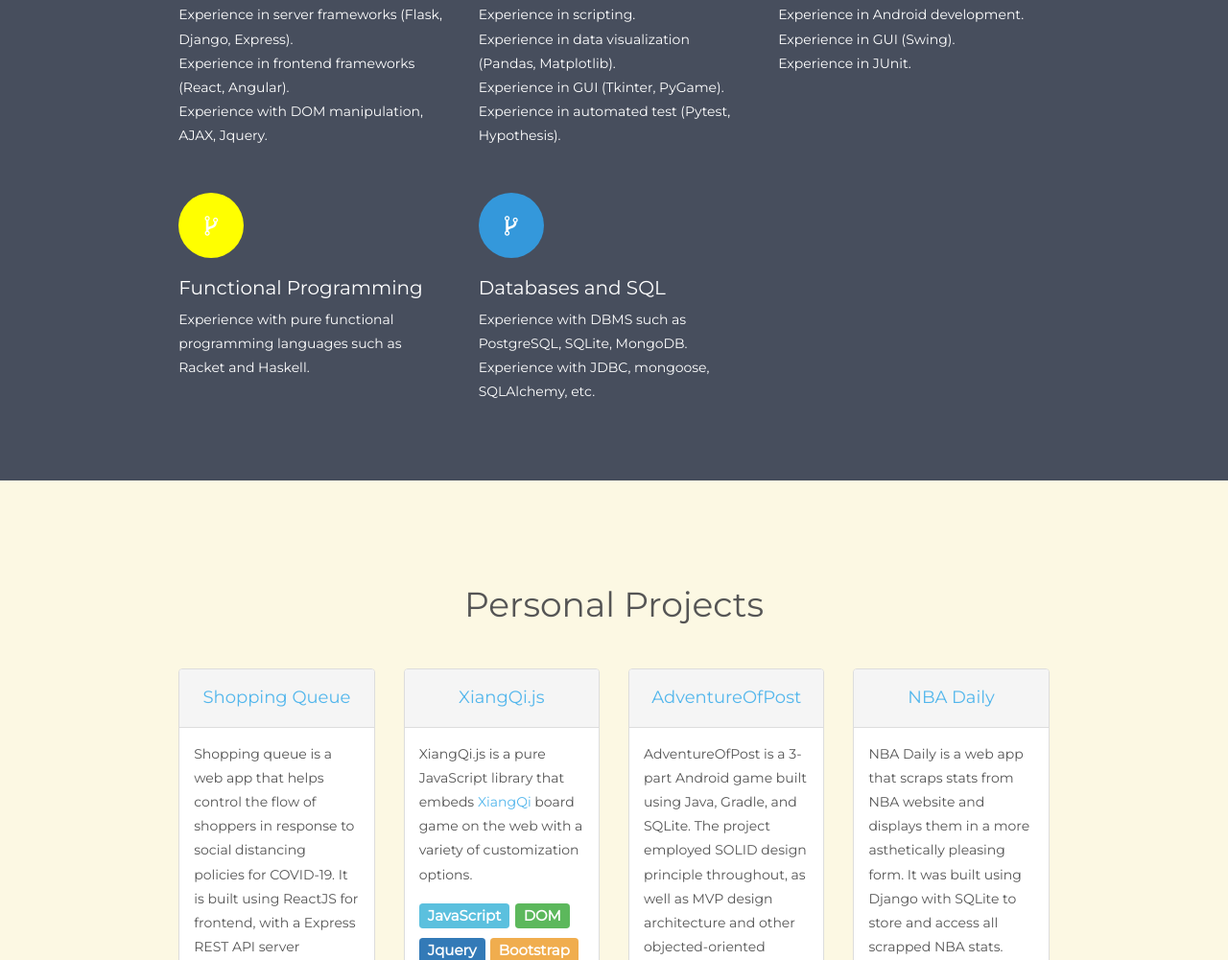
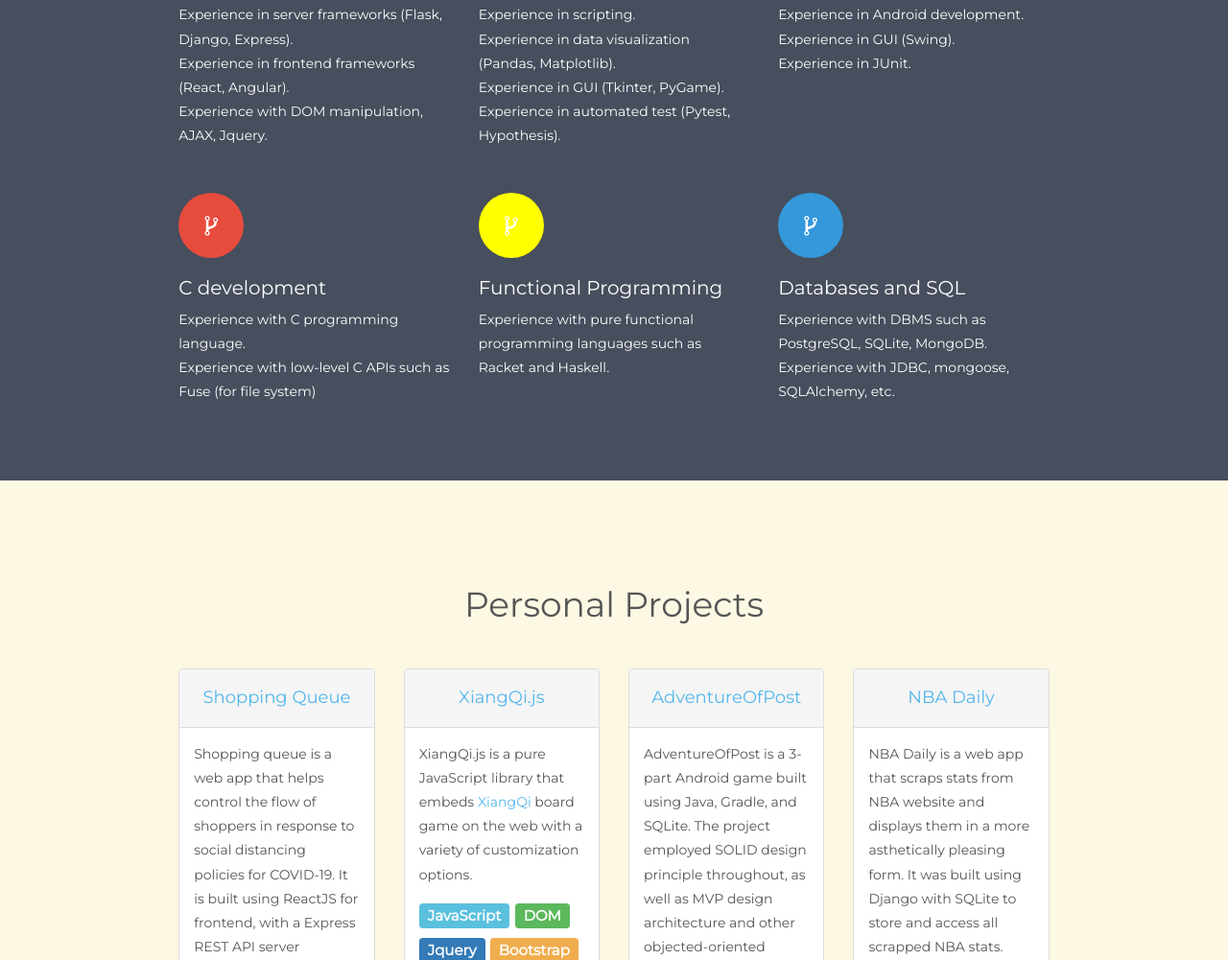
Before and after one commit to larryworm1127/larryworm1127.github.io, a plain HTML site: page index.html in a window 1280 px wide. Shown: the part 837-1838 px from the top of the page at 96% size. Drawn offline with Linux system fonts and the light colour scheme.

Commit message:
Update index.html

```diff
--- a/index.html
+++ b/index.html
@@ -86,6 +86,16 @@
           <br/>
 
           <div class="row">
+            <!-- C -->
+            <div class="col-md-4 col-sm-12">
+              <i class="icon-code-fork icon-md icon-color1"></i>
+              <h4 class="large-h4">C development</h4>
+              <p>
+                Experience with C programming language. <br/>
+                Experience with low-level C APIs such as Fuse (for file system) <br/>
+              </p>
+            </div><!--/.col-md-4-->
+
             <!-- Functional Language -->
             <div class="col-md-4 col-sm-12">
               <i class="icon-code-fork icon-md icon-color4"></i>
@@ -95,6 +105,7 @@
               </p>
             </div><!--/.col-md-4-->
 
+            <!-- Database -->
             <div class="col-md-4 col-sm-12">
               <i class="icon-code-fork icon-md icon-color2"></i>
               <h4 class="large-h4">Databases and SQL</h4>
```
